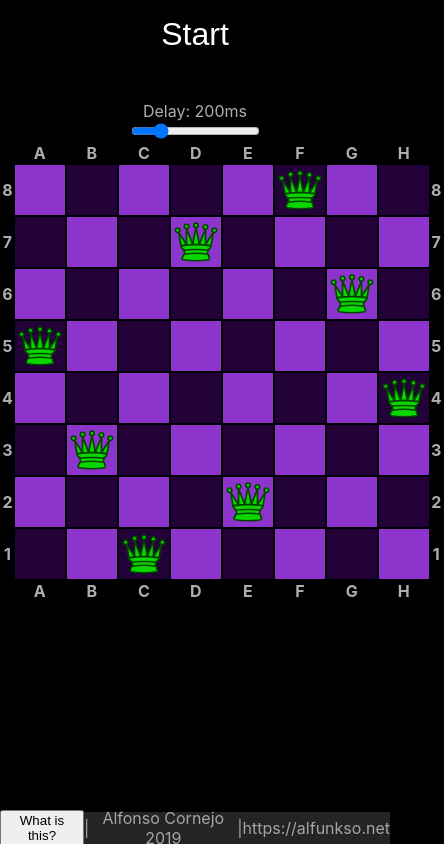
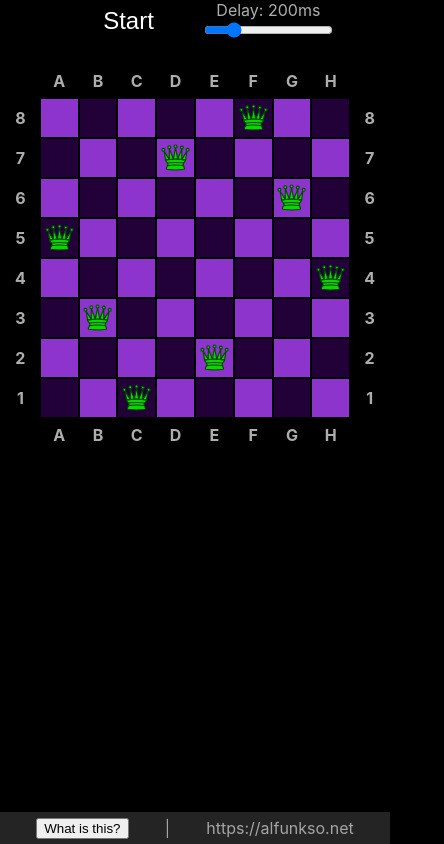
Before and after one commit to alfunkso/eight-queens, a React (Create React App) app: page / in a window 390 px wide. Shown: the whole page, 444 px wide, since content can reach past the window. Built offline with nearby package versions, Linux system fonts and the light colour scheme.

Commit message:
feat/style: Finished styles with mobile support

```diff
--- a/src/components/Footer.js
+++ b/src/components/Footer.js
@@ -40,8 +40,8 @@ class Footer extends React.PureComponent {
                         What is this?
                     </button>
                 </span>
-                <span>|</span>
-                <span>Alfonso Cornejo 2019</span>
+                <span className="NameSeparator">|</span>
+                <span className="Name">Alfonso Cornejo 2019</span>
                 <span>|</span>
                 <span>
                     <a
--- a/src/styles/App.css
+++ b/src/styles/App.css
@@ -4,11 +4,30 @@
     flex-flow: row wrap;
     justify-content: space-evenly;
     align-items: center;
+    padding-bottom: 32px;
 }
 
-.BoardContainer {
-    width: 100vw;
-    height: 100vw;
+.App .OptionsContainer {
+    min-width: 200px;
+}
+
+.App .BoardContainer {
+    width: calc(100vw - 200px);
+    height: calc(100vw - 200px);
     max-width: calc(100vh - 32px);
     max-height: calc(100vh - 32px);
 }
+
+@media screen and (max-width: 700px) {
+    .App {
+        flex-flow: column nowrap;
+        justify-content: space-between;
+    }
+
+    .App .BoardContainer {
+        width: calc(100vw);
+        height: calc(100vw);
+        max-width: calc(100vh - 32px - 63px);
+        max-height: calc(100vh - 32px - 63px);
+    }
+}
--- a/src/styles/Footer.css
+++ b/src/styles/Footer.css
@@ -35,3 +35,12 @@
 .Footer .PopupButton {
     cursor: pointer;
 }
+
+@media screen and (max-width: 700px) {
+    .Footer .NameSeparator {
+        display: none;
+    }
+    .Footer .Name {
+        display: none;
+    }
+}
--- a/src/styles/Options.css
+++ b/src/styles/Options.css
@@ -3,6 +3,7 @@
     flex-flow: column nowrap;
     justify-content: center;
     align-items: center;
+    width: 100%;
 }
 
 .Options #start {
@@ -10,17 +11,19 @@
     border: none;
     background: transparent;
     color: white;
-    font-size: 2em;
+    font-size: 1.5em;
     cursor: pointer;
-    padding: 0.5em;
+    height: 42px;
+    margin-bottom: 21px;
+    padding: 0 2em;
 }
 
 .Options #start:hover {
-    background: #ffb133;
+    background: #0BD600;
 }
 
 .Options #start:active {
-    background: #9c6000;
+    background: #034400;
 }
 
 .Options #start[disabled] {
@@ -32,6 +35,13 @@
 .Options .DelayControl {
     display: flex;
     flex-flow: column nowrap;
-    margin: 2em 0 0;
+    height: 42px;
     color: #aeaeae;
 }
+
+@media screen and (max-width: 700px) {
+    .Options {
+        flex-flow: row nowrap;
+        align-items: start;
+    }
+}
--- a/src/styles/Piece.css
+++ b/src/styles/Piece.css
@@ -1,9 +1,11 @@
 
-.Piece,
-.Piece svg {
-    width: calc((100vh - 32px)/10);
-    height: calc((100vh - 32px)/10);
-    max-width: 50px;
-    max-height: 50px;
+.Piece {
+    max-width: 90%;
+    max-height: 90%;
     margin: auto;
 }
+
+.Piece svg {
+    width: 100%;
+    height: 100%;
+}
```
